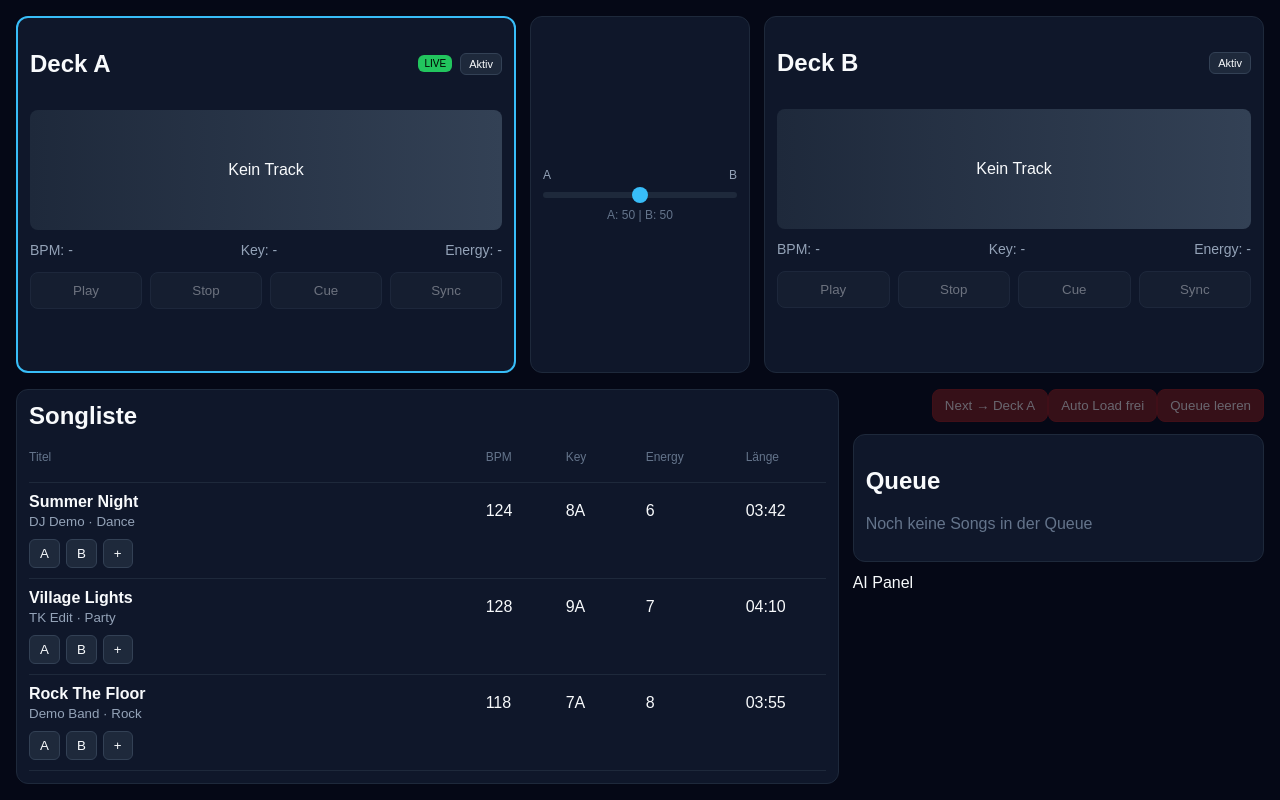
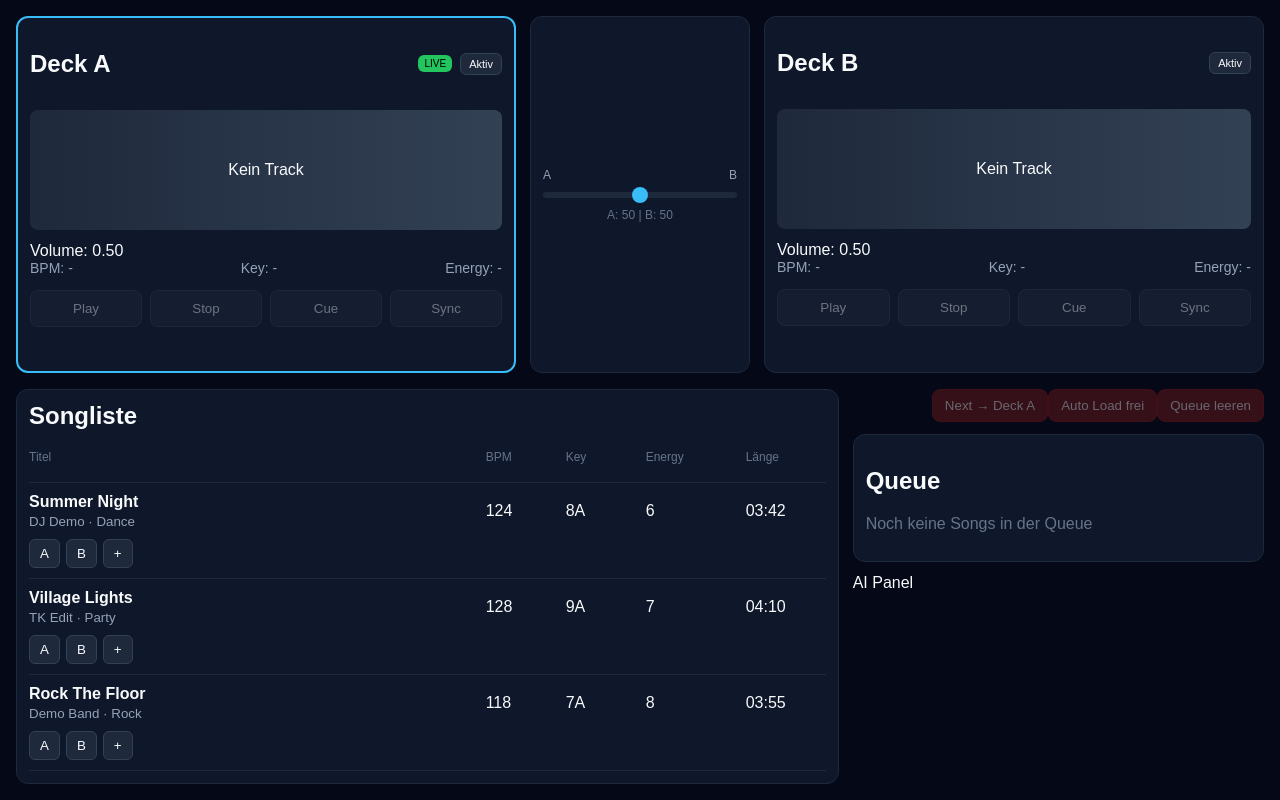
Before and after one commit to thomas-2026-dorf/mac-ki-dj, a React (Vite) app: page / in a window 1280 px wide. Built offline with nearby package versions, Linux system fonts and the light colour scheme.

Commit message:
Crossfader Volume an Decks übergeben

```diff
--- a/src/App.tsx
+++ b/src/App.tsx
@@ -28,6 +28,9 @@ function App() {
   const [queue, setQueue] = useState<Track[]>(() => loadSavedQueue());
   const [nextDeck, setNextDeck] = useState<"A" | "B">("A");
   const [activeDeck, setActiveDeck] = useState<"A" | "B">("A");
+  const [crossfader, setCrossfader] = useState(0.5);
+  const volumeA = 1 - crossfader;
+  const volumeB = crossfader;
 
   useEffect(() => {
     localStorage.setItem(QUEUE_STORAGE_KEY, JSON.stringify(queue));
@@ -135,9 +138,17 @@ function App() {
           isActive={activeDeck === "A"}
           onActivate={() => setActiveDeck("A")}
           onPlay={() => prepareNextForDeck("A")}
+          volume={volumeA}
         />
 
-        <Crossfader onActiveDeckChange={setActiveDeck} />
+        <Crossfader
+          onActiveDeckChange={setActiveDeck}
+          onChange={setCrossfader}
+        />
+
+        <div style={{ display: "none" }} aria-hidden="true">
+          Volume A: {volumeA.toFixed(2)} | Volume B: {volumeB.toFixed(2)}
+        </div>
 
         <Deck
           title="Deck B"
@@ -145,6 +156,7 @@ function App() {
           isActive={activeDeck === "B"}
           onActivate={() => setActiveDeck("B")}
           onPlay={() => prepareNextForDeck("B")}
+          volume={volumeB}
         />
       </div>
 
--- a/src/components/Crossfader.tsx
+++ b/src/components/Crossfader.tsx
@@ -2,13 +2,16 @@ import { useState } from "react";
 
 type CrossfaderProps = {
     onActiveDeckChange: (deck: "A" | "B") => void;
+    onChange: (value: number) => void; // 0 → A | 1 → B
 };
 
-export default function Crossfader({ onActiveDeckChange }: CrossfaderProps) {
+export default function Crossfader({ onActiveDeckChange, onChange }: CrossfaderProps) {
     const [value, setValue] = useState(50);
 
     function handleChange(nextValue: number) {
         setValue(nextValue);
+
+        onChange(nextValue / 100);
 
         if (nextValue < 50) {
             onActiveDeckChange("A");
--- a/src/components/Deck.tsx
+++ b/src/components/Deck.tsx
@@ -7,6 +7,7 @@ type DeckProps = {
     isActive?: boolean;
     onActivate?: () => void;
     onPlay?: () => void;
+    volume: number; // 0 - 1 vom Crossfader
 };
 
 export default function Deck({
@@ -15,6 +16,7 @@ export default function Deck({
     isActive,
     onActivate,
     onPlay,
+    volume,
 }: DeckProps) {
     const [isPlaying, setIsPlaying] = useState(false);
 
@@ -52,6 +54,10 @@ export default function Deck({
                 <span>{track ? track.title : "Kein Track"}</span>
             </div>
 
+            <div className="deck-volume">
+                Volume: {volume.toFixed(2)}
+            </div>
+
             <div className="deck-info">
                 <div>BPM: {track ? track.bpm : "-"}</div>
                 <div>Key: {track ? track.key : "-"}</div>
```
